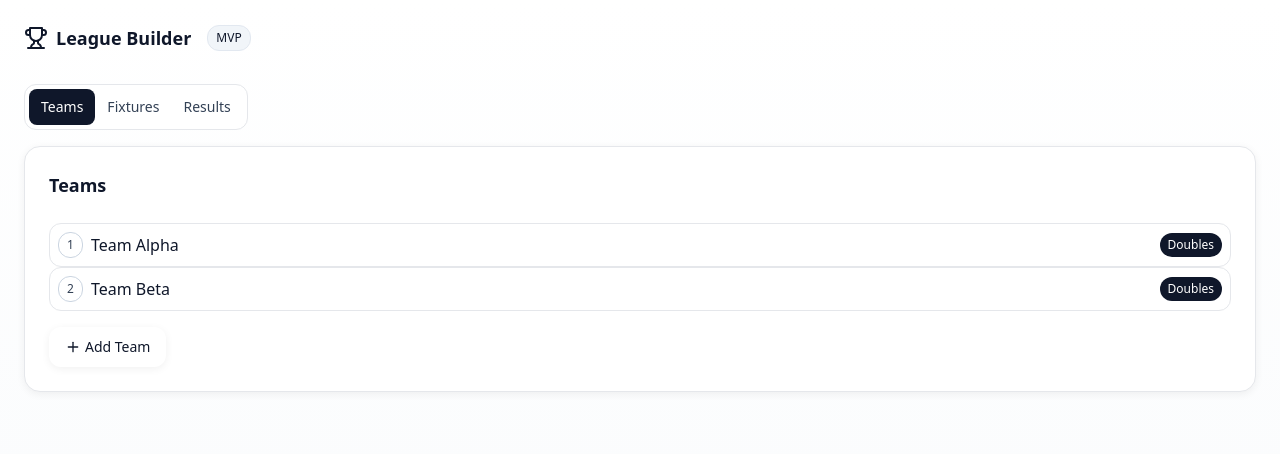
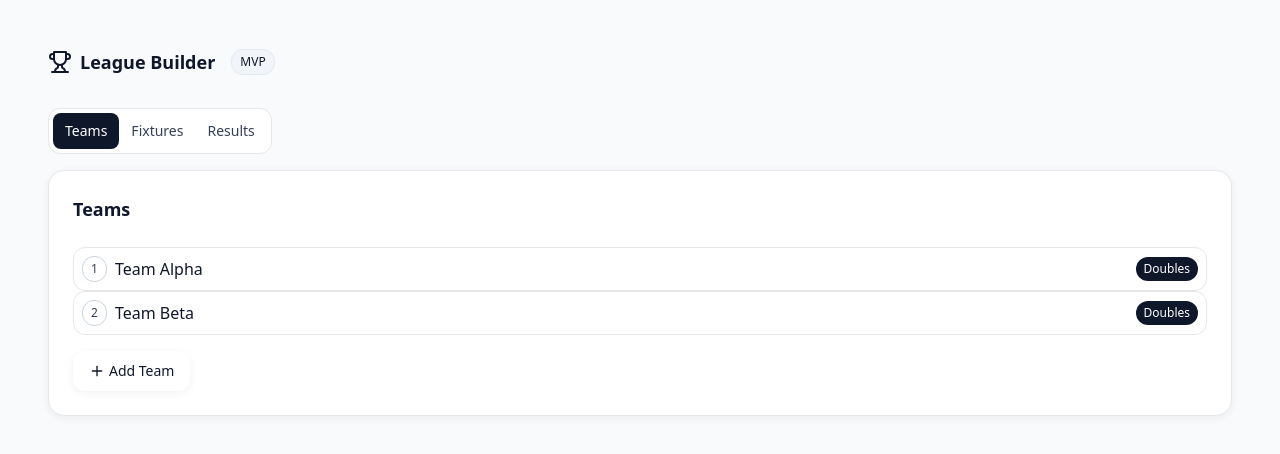
Before and after one commit to rjs-partners/app-league-builder, a Next.js app: page / in a window 1280 px wide. Shown: the top 454 px of the page. Built offline with nearby package versions, Linux system fonts and the light colour scheme.

Commit message:
Update page.tsx

```diff
--- a/app/page.tsx
+++ b/app/page.tsx
@@ -1,5 +1,9 @@
-import LeagueBuilderPrototype from '../components/LeagueBuilderPrototype';
+import LeagueBuilderPrototype from '@/components/LeagueBuilderPrototype';
 
-export default function Page() {
-  return <LeagueBuilderPrototype/>;
+export default function Home() {
+  return (
+    <main className="min-h-screen bg-slate-50 p-6">
+      <LeagueBuilderPrototype />
+    </main>
+  );
 }
```
